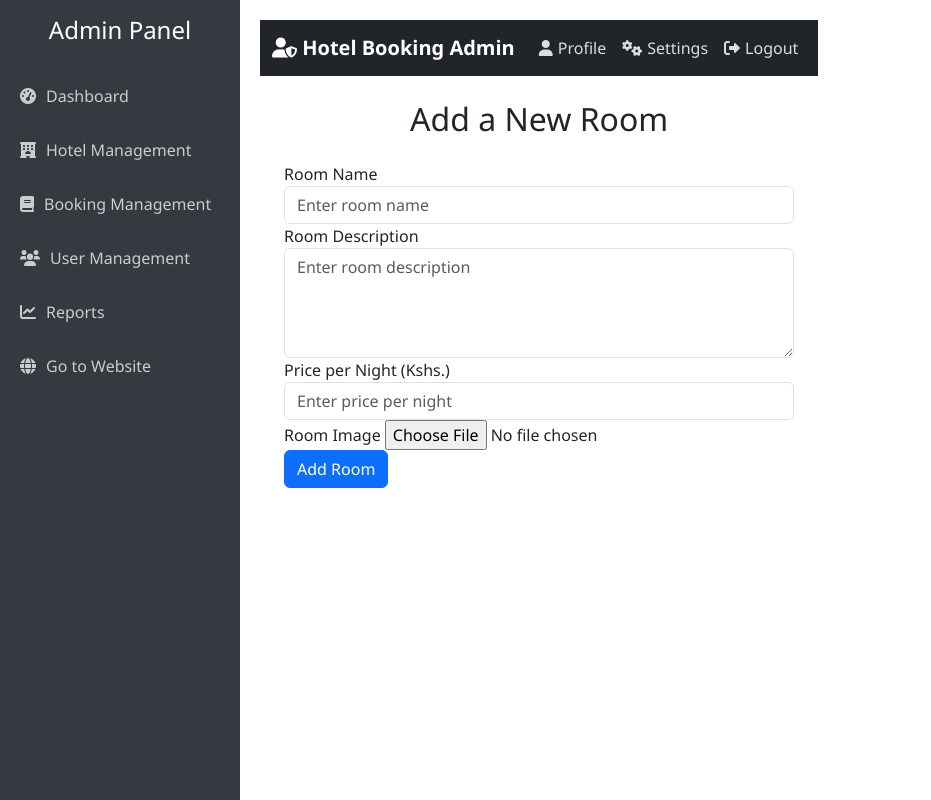
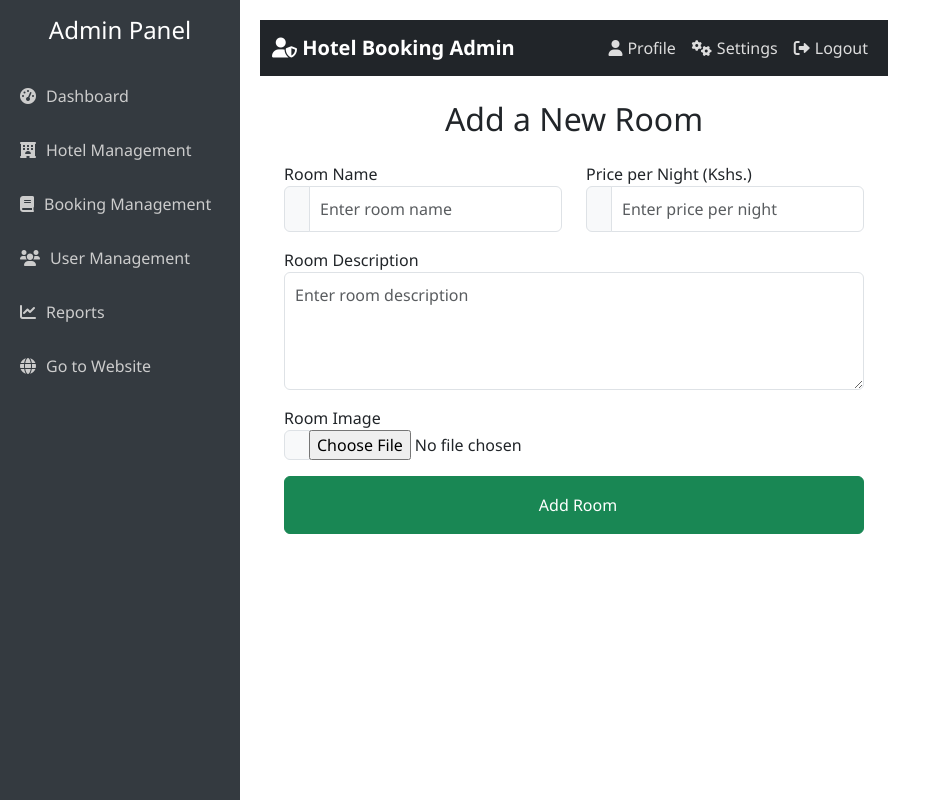
Before and after one commit to NexusGKSoftwares/DJANGO-PROJECT, a Django app: page /hotel_booking/add/ in a window 1280 px wide. Shown: the whole page, without its empty margins (0-931 px from the left). Run offline with Django 5.2, Linux system fonts and the light colour scheme.

Commit message:
"Updated add_room.html template with new CSS styles, rearranged form fields, and added image preview functionality."

```diff
--- a/hotel_booking/templates/hotel_booking/add_room.html
+++ b/hotel_booking/templates/hotel_booking/add_room.html
@@ -1,36 +1,91 @@
-<!-- hotel_booking/templates/hotel_booking/add_room.html -->
 {% extends 'hotel_booking/base_site.html' %}
 
 {% block title %}Add Room - Hotel Booking{% endblock %}
 
 {% block content %}
+<style>
+    /* Style the Image Preview container */
+    #imagePreview {
+        border: 1px solid #ccc;
+        padding: 15px;
+        background-color: #f9f9f9;
+        border-radius: 8px;
+        text-align: center;
+    }
+
+    /* Improve the file input field appearance */
+    .input-group-text {
+        background-color: #f8f9fa;
+    }
+
+    /* Add some padding to the input fields for a more spacious look */
+    .form-control {
+        padding: 10px;
+    }
+</style>
+
     <div class="container">
         <h2 class="text-center mb-4">Add a New Room</h2>
 
         <form method="POST" enctype="multipart/form-data">
             {% csrf_token %}
 
-            <div class="form-group">
-                <label for="name">Room Name</label>
-                <input type="text" class="form-control" id="name" name="name" placeholder="Enter room name" required>
+            <div class="row mb-3">
+                <div class="col-md-6">
+                    <div class="form-group">
+                        <label for="name">Room Name</label>
+                        <div class="input-group">
+                            <span class="input-group-text"><i class="bi bi-house-door"></i></span>
+                            <input type="text" class="form-control" id="name" name="name" placeholder="Enter room name" required>
+                        </div>
+                    </div>
+                </div>
+
+                <div class="col-md-6">
+                    <div class="form-group">
+                        <label for="price">Price per Night (Kshs.)</label>
+                        <div class="input-group">
+                            <span class="input-group-text"><i class="bi bi-currency-dollar"></i></span>
+                            <input type="number" class="form-control" id="price" name="price" placeholder="Enter price per night" required>
+                        </div>
+                    </div>
+                </div>
             </div>
 
-            <div class="form-group">
+            <div class="form-group mb-3">
                 <label for="description">Room Description</label>
                 <textarea class="form-control" id="description" name="description" rows="4" placeholder="Enter room description" required></textarea>
             </div>
 
-            <div class="form-group">
-                <label for="price">Price per Night (Kshs.)</label>
-                <input type="number" class="form-control" id="price" name="price" placeholder="Enter price per night" required>
+            <div class="form-group mb-3">
+                <label for="image">Room Image</label>
+                <div class="input-group">
+                    <span class="input-group-text"><i class="bi bi-image"></i></span>
+                    <input type="file" class="form-control-file" id="image" name="image" accept="image/*" onchange="previewImage(event)" required>
+                </div>
+                <!-- Image Preview Section -->
+                <div class="mt-3" id="imagePreview" style="display: none;">
+                    <h5>Image Preview:</h5>
+                    <img id="preview" src="" alt="Image Preview" class="img-fluid rounded" style="max-width: 300px; border: 2px solid #ddd;">
+                </div>
             </div>
 
-            <div class="form-group">
-                <label for="image">Room Image</label>
-                <input type="file" class="form-control-file" id="image" name="image" required>
-            </div>
-
-            <button type="submit" class="btn btn-primary btn-block">Add Room</button>
+            <button type="submit" class="btn btn-success btn-block w-100 py-3">
+                <i class="bi bi-plus-circle me-2"></i> Add Room
+            </button>
         </form>
     </div>
+
+    <script>
+        // Function to preview image
+        function previewImage(event) {
+            var reader = new FileReader();
+            reader.onload = function() {
+                var preview = document.getElementById('preview');
+                preview.src = reader.result;
+                document.getElementById('imagePreview').style.display = 'block'; // Show preview div
+            };
+            reader.readAsDataURL(event.target.files[0]);
+        }
+    </script>
 {% endblock %}
```
